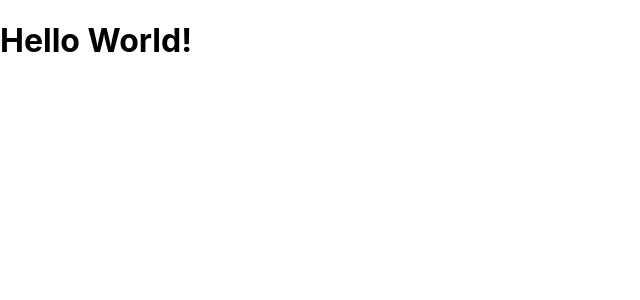
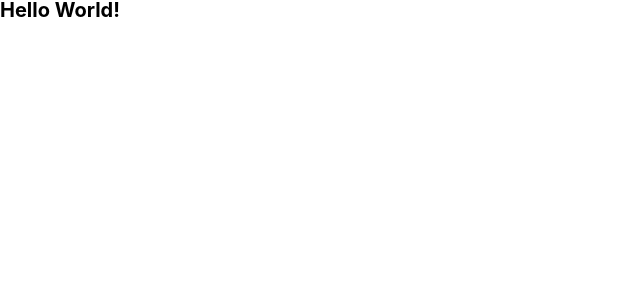
Before and after one commit to Tim2095/Quiz, a React (Create React App) app: page / in a window 1280 px wide. Shown: the top 300 px of the page, without its empty margins (0-640 px from the left). Built offline with nearby package versions, Linux system fonts and the light colour scheme; the HTML template or start-up script is replaced by a standard one.

Commit message:
Reset css

```diff
--- a/src/index.css
+++ b/src/index.css
@@ -1,3 +1,15 @@
+* {
+  box-sizing: border-box;
+  padding: 0;
+  margin: 0;
+}
+
+html {
+  font-size: 62.5%;
+  overflow-x: hidden;
+  scroll-behavior: smooth;
+}
+
 body {
   margin: 0;
   font-family: -apple-system, BlinkMacSystemFont, 'Segoe UI', 'Roboto', 'Oxygen',
@@ -5,9 +17,10 @@
     sans-serif;
   -webkit-font-smoothing: antialiased;
   -moz-osx-font-smoothing: grayscale;
+  line-height: 1;
+  font-weight: 400px;
 }
 
-code {
-  font-family: source-code-pro, Menlo, Monaco, Consolas, 'Courier New',
-    monospace;
+strong {
+  font-weight: 500;
 }
```
